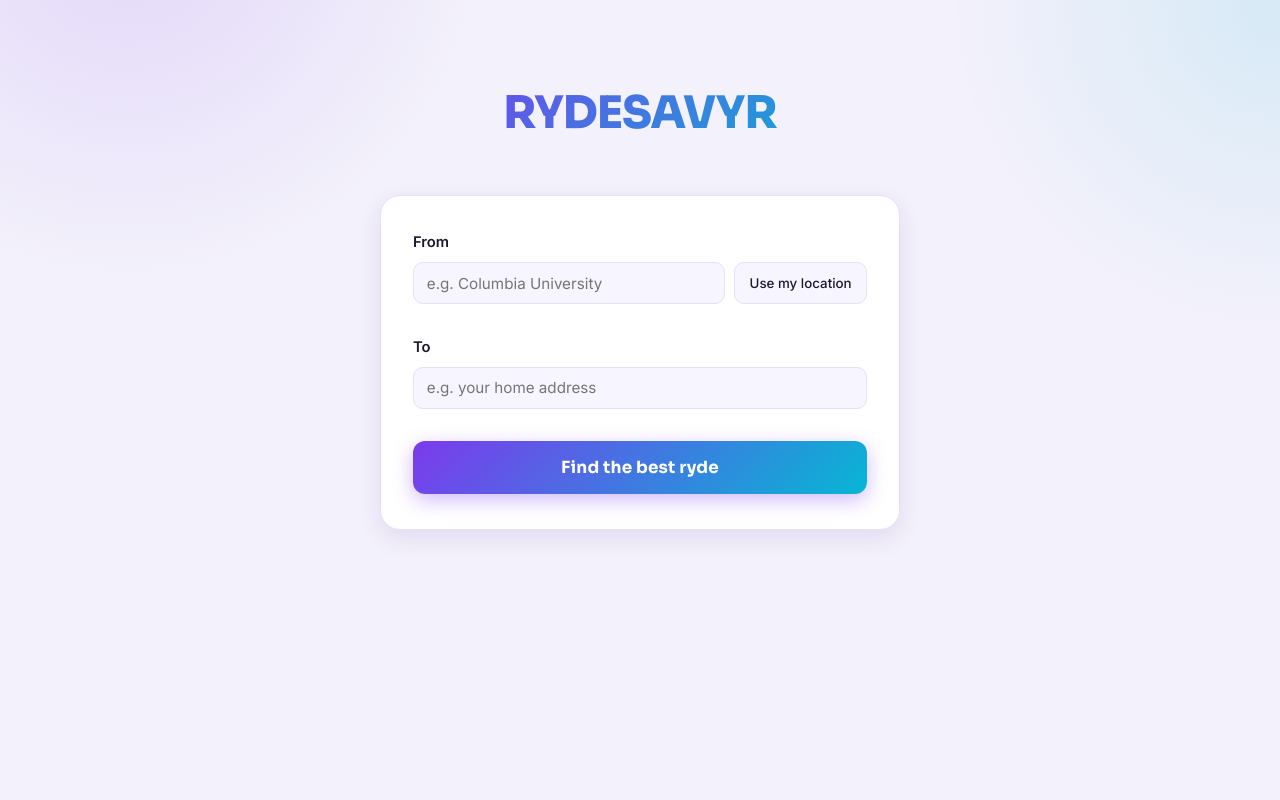
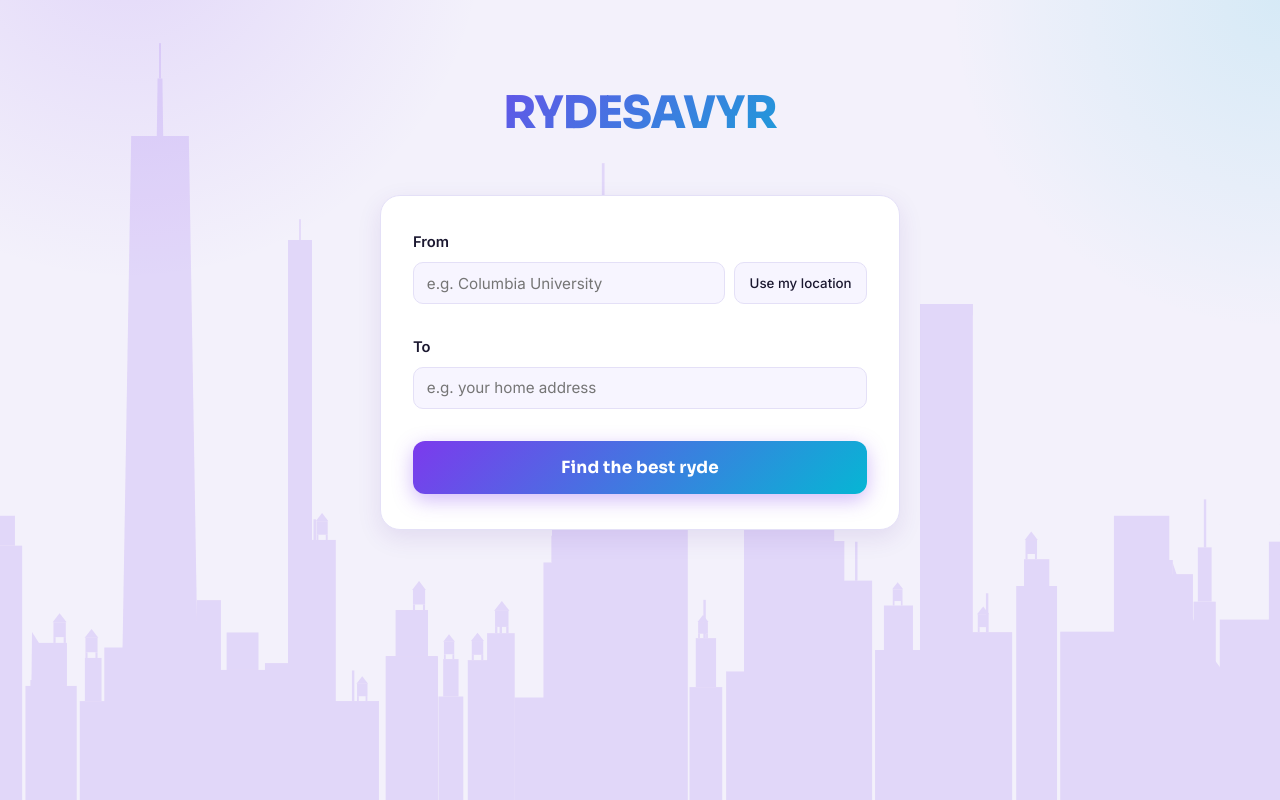
Before and after one commit to AnalyticsInPython/RYDESAVYR, a Flask app: page / in a window 1280 px wide. Run offline with Flask 3, Linux system fonts and the light colour scheme; some libraries are stand-ins or nearby versions.

Commit message:
Add a full-width NYC skyline silhouette behind the home-page form
The home page was a plain gradient. Add a decorative NYC skyline that
fills the page width and rises from the bottom edge behind the form:
generic towers (many with the classic rooftop water tower) plus a few
recognisable landmarks -- One World Trade, the Empire State Building, the
Chrysler crown, a pencil supertall, a Flatiron-ish wedge, a bridge tower.

It's a hand-built SVG applied as a CSS mask on body.home::before, so the
buildings take the --accent colour and follow light/dark automatically,
sitting above the body's gradient wash but behind all content.

Co-Authored-By: Claude Sonnet 5 <noreply@anthropic.com>
Claude-Session: https://claude.ai/code/session_014C3YJGhkfLipPNavJCKYKX

```diff
--- a/static/style.css
+++ b/static/style.css
@@ -87,6 +87,27 @@ body.home {
   max-width: 560px;
   padding-top: 5rem;
 }
+
+/* Full-width NYC skyline silhouette behind the home-page form, anchored to
+   the bottom of the viewport. It's a mask, so the buildings take the
+   accent colour and follow light/dark automatically. Sits above the
+   body's gradient wash but behind all content. */
+body.home::before {
+  content: "";
+  position: fixed;
+  inset: 0;
+  z-index: -1;
+  background: var(--accent);
+  opacity: 0.14;
+  pointer-events: none;
+  -webkit-mask: url("nyc-skyline.svg") no-repeat bottom center / 100% auto;
+  mask: url("nyc-skyline.svg") no-repeat bottom center / 100% auto;
+}
+
+@media (prefers-color-scheme: dark) {
+  :root:not([data-theme="light"]) body.home::before { opacity: 0.20; }
+}
+:root[data-theme="dark"] body.home::before { opacity: 0.20; }
 
 header {
   margin-bottom: 1.6rem;
```
Also changed, not shown: static/nyc-skyline.svg (added).
